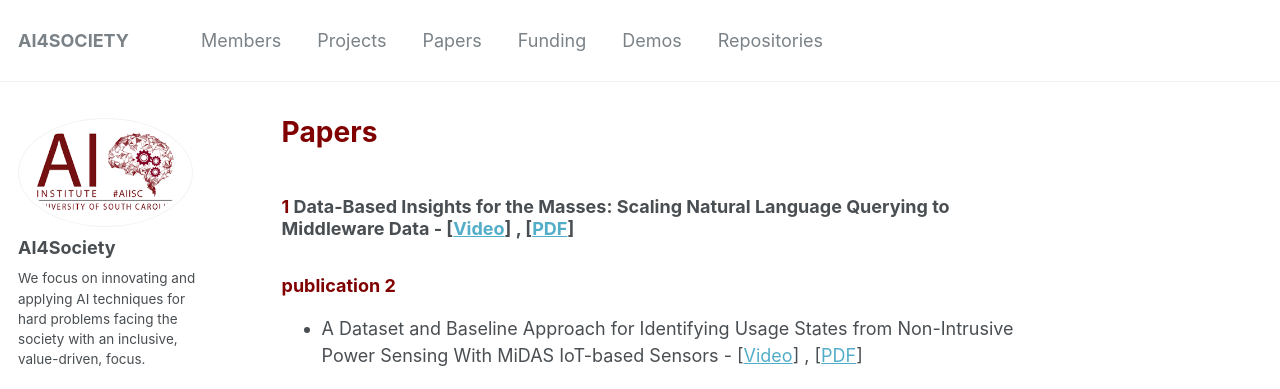
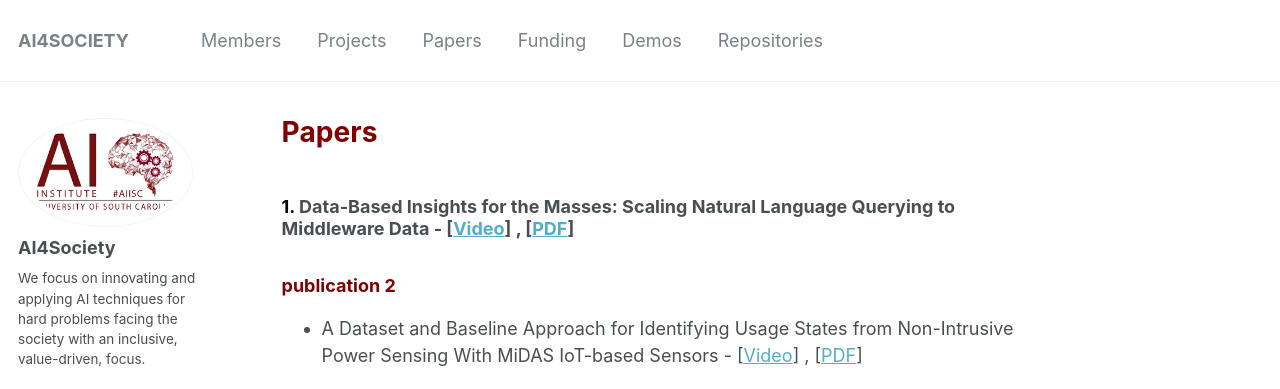
Before and after one commit to likitha-9/ai4society.github.io, a Jekyll site: the page built from _pages/papers.md, in a window 1280 px wide and 1246 px high. Shown: the top 389 px of the window. Built offline with Jekyll 4.4.1, drawn with Linux system fonts in a browser that asks for light colours.

Commit message:
project update

```diff
--- a/_pages/papers.md
+++ b/_pages/papers.md
@@ -9,7 +9,7 @@ redirect_from:
 ---
 
 
-### <span style="color:maroon">**1**</span>  <span style> Data-Based Insights for the Masses: Scaling Natural Language Querying to Middleware Data - [[Video](https://www.youtube.com/watch?v=-0aKDVoEGvs)] , [[PDF](https://dl.acm.org/doi/abs/10.1007/978-3-031-00129-1_49)]</span>
+### <span style="color:black">**1.**</span>  <span style> Data-Based Insights for the Masses: Scaling Natural Language Querying to Middleware Data - [[Video](https://www.youtube.com/watch?v=-0aKDVoEGvs)] , [[PDF](https://dl.acm.org/doi/abs/10.1007/978-3-031-00129-1_49)]</span>
 
 ### <span style="color:maroon">**publication 2**</span>
 - <span style>A Dataset and Baseline Approach for Identifying Usage States from Non-Intrusive Power Sensing With MiDAS IoT-based Sensors - [[Video](https://www.youtube.com/watch?v=-0aKDVoEGvs)] , [[PDF](https://dl.acm.org/doi/10.1145/3514094.3534174)]</span>
```
